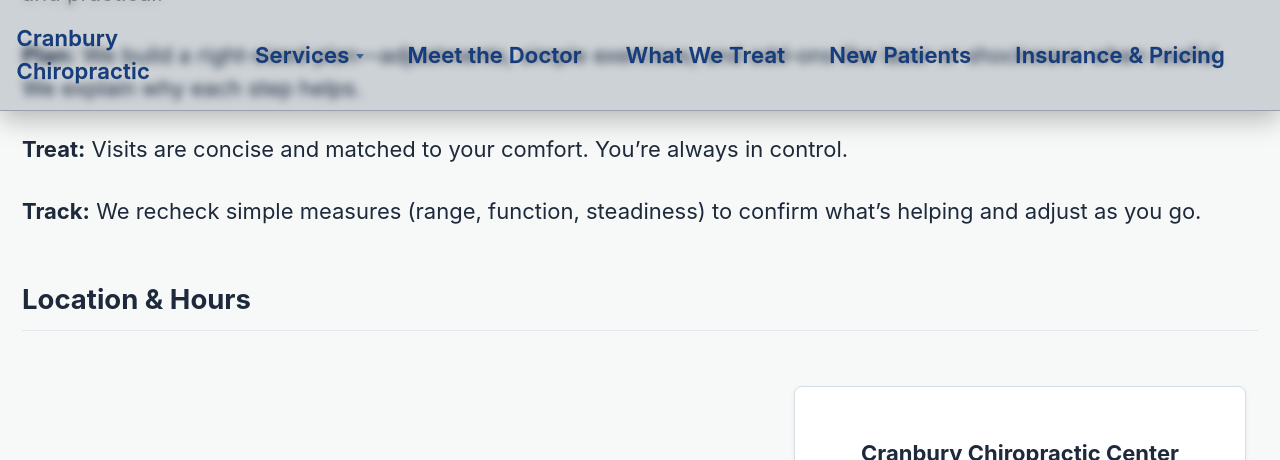
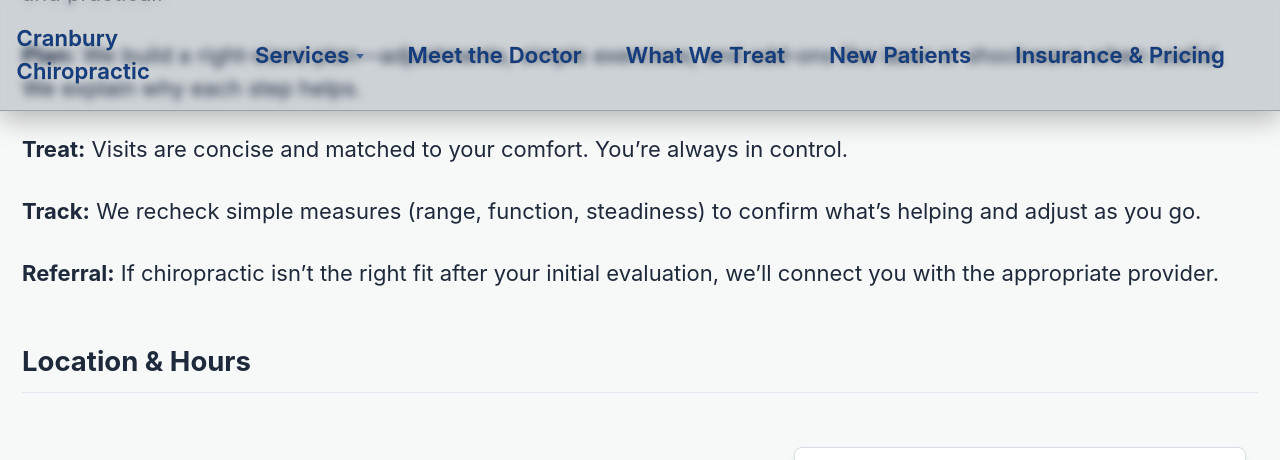
Before and after one commit to millerms/CranburyChiropractic, a Jekyll site: the page built from index.md, in a window 1280 px wide and 900 px high, scrolled down 3666 px, cut to the strip 0-460 px from the top of the window. Built offline with Jekyll 4.4.1, drawn with Linux system fonts in a browser that asks for light colours; cached includes are drawn as plain includes; the list of posts is cut into pages by our own code.

Commit message:
edited for language and flow

```diff
--- a/index.md
+++ b/index.md
@@ -143,6 +143,9 @@ The goal is steady, meaningful change so you can move confidently, sleep better,
 **Track:** We recheck simple measures (range, function, steadiness) to confirm what’s helping and adjust as you go.
 {: .reveal .reveal--up }
 
+**Referral:** If chiropractic isn’t the right fit after your initial evaluation, we’ll connect you with the appropriate provider.
+{: .reveal .reveal--up }
+
 ## Location & Hours
 {: .reveal .reveal--up }
 <div class="reveal reveal--up">
```
